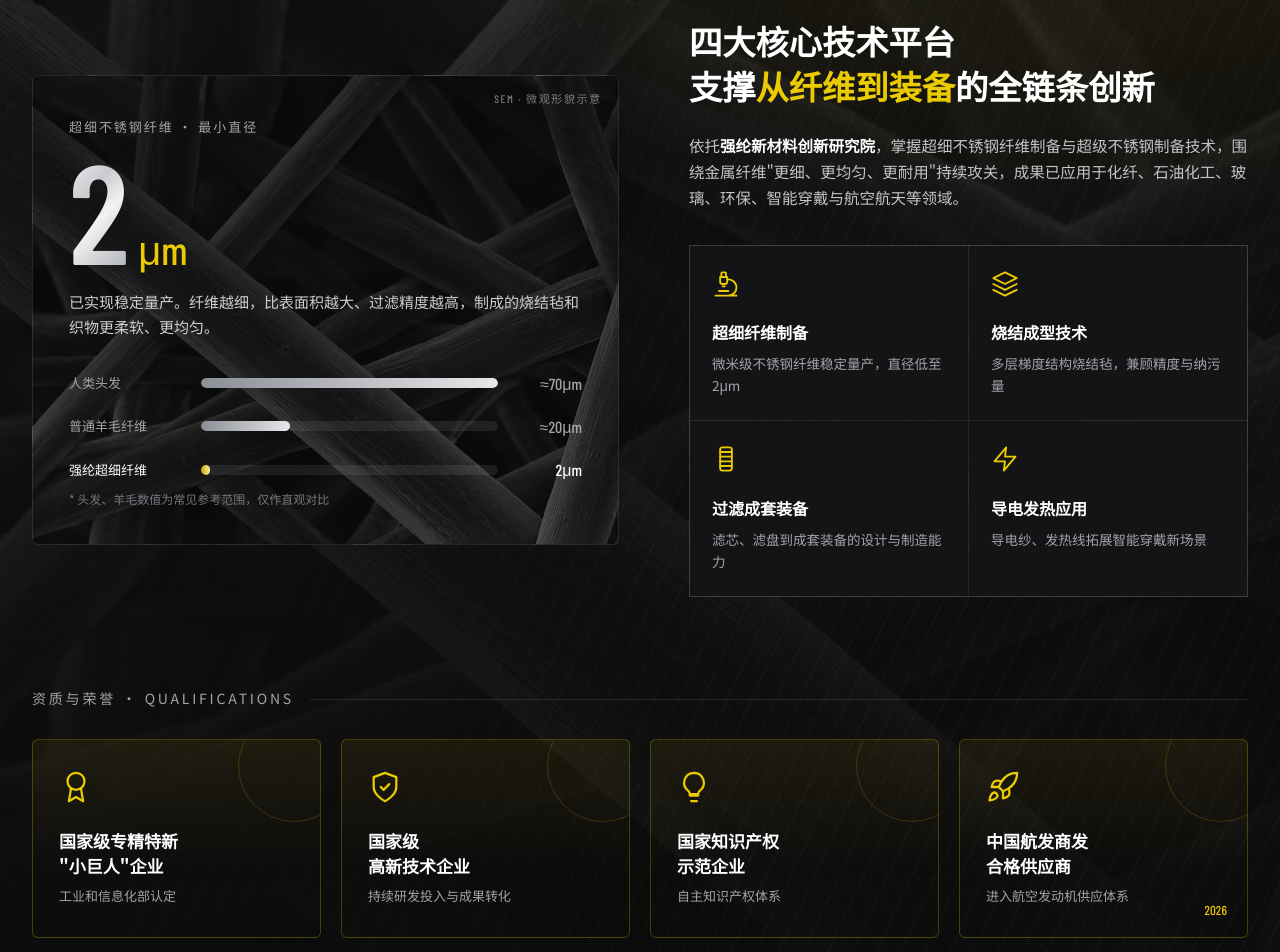
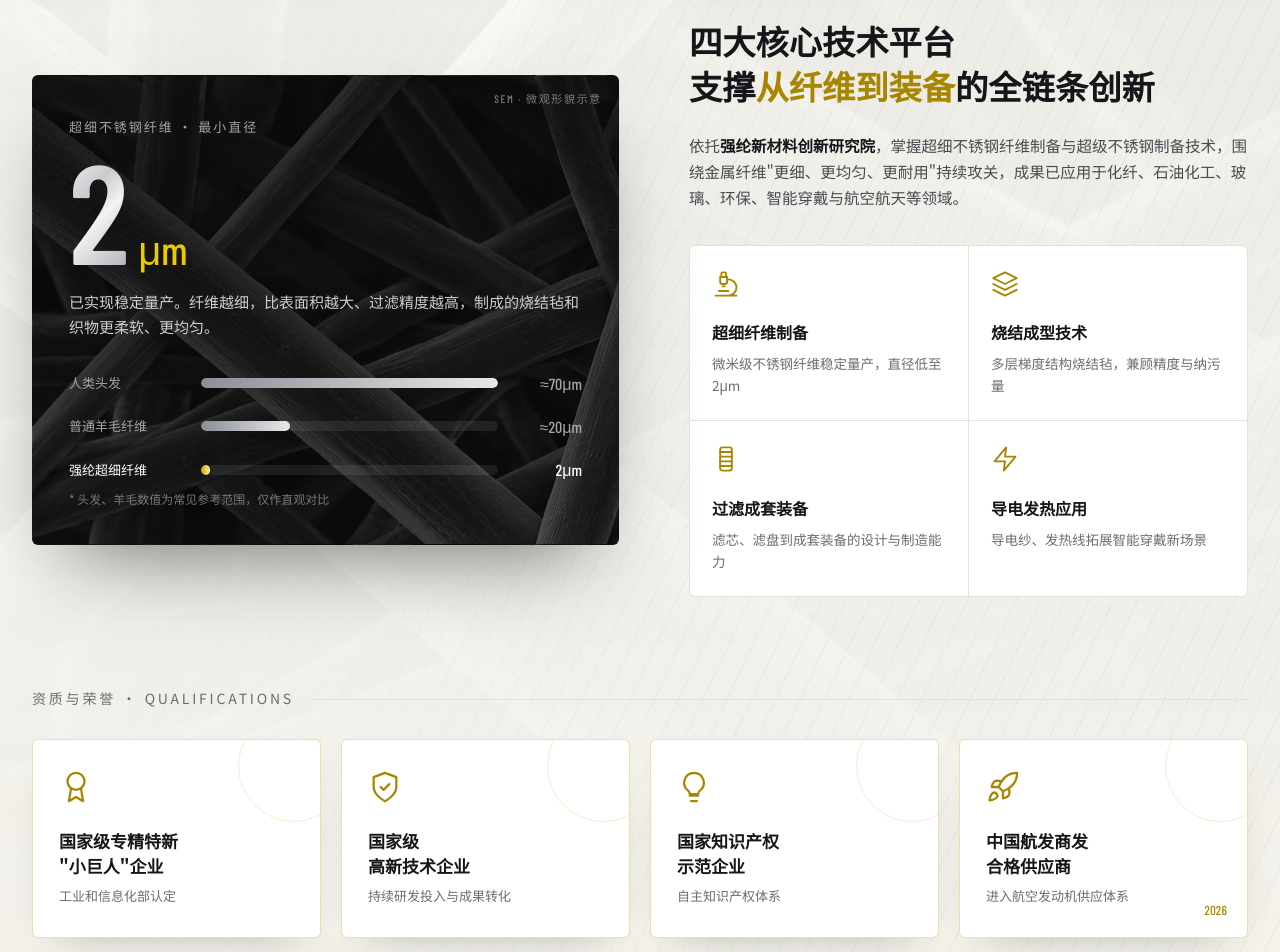
Before and after one commit to jackson199613/qianglun, a plain HTML site: page index.html in a window 1280 px wide. Shown: the part 1060-2012 px from the top of the page. Drawn offline with nearby package versions, Linux system fonts and the light colour scheme; a web font is replaced by a local one.

Commit message:
Add files via upload

```diff
--- a/index.html
+++ b/index.html
@@ -490,6 +490,39 @@ body.go .hero h1 em{background-size:250% 100%;animation:shine 2.2s ease .9s 1 bo
 .cap-tag{position:absolute;left:18px;top:18px;display:flex;gap:8px;align-items:center;background:rgba(11,11,12,.78);backdrop-filter:blur(6px);color:#fff;font-size:12.5px;padding:8px 14px;border-radius:40px;border:1px solid rgba(234,202,2,.35)}
 .cap-tag svg{width:14px;height:14px;color:var(--gold)}
 @media (prefers-reduced-motion:reduce){#intro{display:none!important}body.pre .hero *{opacity:1!important;transform:none!important}}
+
+/* ========== 浅色系（参照强纶原站：深色头部 + 浅色内容区 + 明黄点缀）========== */
+:root{--gold-ink:#a88600}
+.rd{background:linear-gradient(180deg,#fbfaf6 0%,#f3f1ea 100%);color:var(--text)}
+.rd::before{background-image:repeating-linear-gradient(115deg,rgba(0,0,0,.035) 0 1px,transparent 1px 22px)}
+.rd::after{opacity:.07;mix-blend-mode:multiply;filter:grayscale(1)}
+.rd .sec-head .en{color:var(--gold-ink)}
+.rd .sec-head p{color:var(--muted)}
+.rd-copy h3{color:var(--text)}
+.rd-copy h3 em{color:var(--gold-ink)}
+.rd-copy>p{color:#4a4a50}
+.rd-copy>p b{color:var(--text)!important}
+.micro{box-shadow:0 40px 80px -36px rgba(0,0,0,.55);border-color:transparent;color:#fff}
+.caps{background:var(--line);border-color:var(--line);border-radius:6px;overflow:hidden}
+.cap{background:#fff}
+.cap:hover{background:#fffcee}
+.cap svg.i{color:var(--gold-ink)}
+.cap p{color:var(--muted)}
+.honors-h{color:var(--muted)}
+.honors-h::after{background:var(--line)}
+.honor{background:#fff;border-color:rgba(201,168,0,.35);box-shadow:0 18px 40px -28px rgba(0,0,0,.35)}
+.honor::after{border-color:rgba(201,168,0,.2)}
+.honor svg.i,.honor .yr{color:var(--gold-ink)}
+.honor p{color:var(--muted)}
+.inq{background:linear-gradient(100deg,rgba(248,247,243,.98) 0%,rgba(248,247,243,.94) 45%,rgba(248,247,243,.78) 100%),url("inq-yarn.webp") center/cover;color:var(--text)}
+.inq .eyebrow{color:var(--gold-ink)}.inq .eyebrow::before{background:var(--gold-ink)}
+.inq h2 em{color:var(--gold-ink)}
+.inq .lead{color:var(--muted)}
+.contact-l .ic{border-color:var(--line);background:#fff;color:var(--gold-ink)}
+.contact-l small{color:var(--muted)}
+form.card{box-shadow:0 30px 70px -34px rgba(0,0,0,.35);border:1px solid var(--line)}
+.chain{background:#fff}
+#about{background:var(--paper-2)!important}
 </style>
 </head>
 <body>
```
